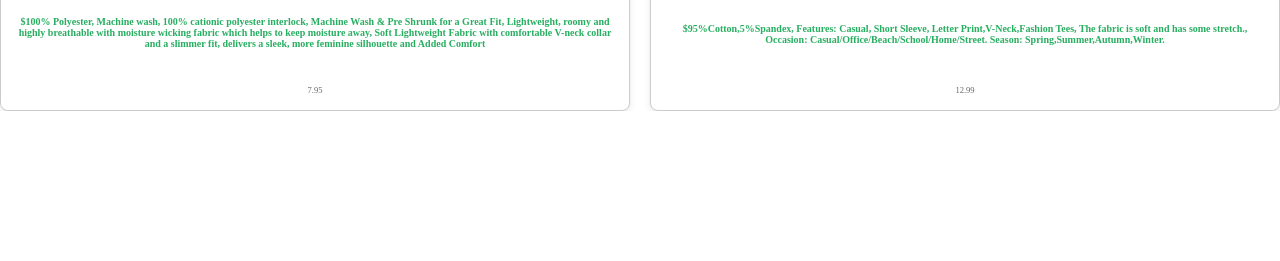
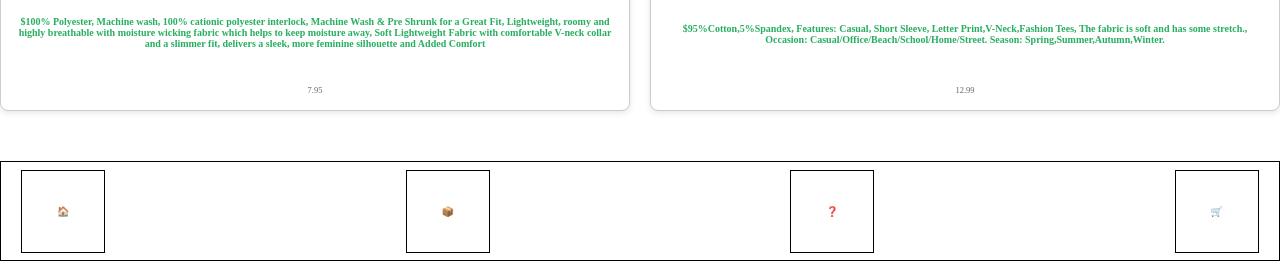
Before and after one commit to Mr-afk23/Control, a plain HTML site: page index.html in a window 1280 px wide. Shown: the part 3339-3600 px from the top of the page. Before the commit the page ends 3450 px from the top, so only its background shows below. Drawn offline with Linux system fonts and the light colour scheme.

Commit message:
cracion del nav

```diff
--- /dev/null
+++ b/Componentes/nav/navComponent.css
@@ -0,0 +1,16 @@
+.items {
+    border: 1px solid black;
+    display: flex;
+    flex-direction: row;
+    align-items: center;
+    justify-content: space-between;
+    height: 100px;
+    margin-top: 50px;
+
+}
+
+.cuadro {
+    padding: 35px;
+    margin: 2rem;
+    border: 1px solid black;
+}
--- /dev/null
+++ b/Componentes/nav/navComponent.js
@@ -0,0 +1,27 @@
+export function navComponent() {
+
+    let items = document.createElement('div');
+    items.className = "items";
+
+    let cuadro1 = document.createElement('div');
+    cuadro1.className = "cuadro";
+    cuadro1.textContent = "🏠";
+    items.appendChild(cuadro1);
+
+    let cuadro2 = document.createElement('div');
+    cuadro2.className = "cuadro";
+    cuadro2.textContent = "📦";
+    items.appendChild(cuadro2);
+
+    let cuadro3 = document.createElement('div');
+    cuadro3.className = "cuadro";
+    cuadro3.textContent = "❓";
+    items.appendChild(cuadro3);
+
+    let cuadro4 = document.createElement('div');
+    cuadro4.className = "cuadro";
+    cuadro4.textContent = "🛒";
+    items.appendChild(cuadro4);
+
+    return items;
+}
--- a/index.html
+++ b/index.html
@@ -8,6 +8,7 @@
     <link rel="stylesheet" href="Componentes/header/headerComponent.css">
     <link rel="stylesheet" href="Componentes/modulos/item/itemModulo.css">
     <link rel="stylesheet" href="Componentes/seccion1/seccion1Component.css">
+    <link rel="stylesheet" href="Componentes/nav/navComponent.css">
 </head>
 <body>
 
--- a/main.js
+++ b/main.js
@@ -1,5 +1,6 @@
 import { header } from "./Componentes/header/headerComponent.js";
 import { seccion1Component } from "./Componentes/seccion1/seccion1Component.js";
+import { navComponent } from "./Componentes/nav/navComponent.js";
 
 function seccion(){
 
@@ -12,6 +13,8 @@ function seccion(){
     //seccion
     seccion.appendChild(seccion1Component());
 
+    //nav
+    seccion.appendChild(navComponent());
 
 
 return seccion;
```
